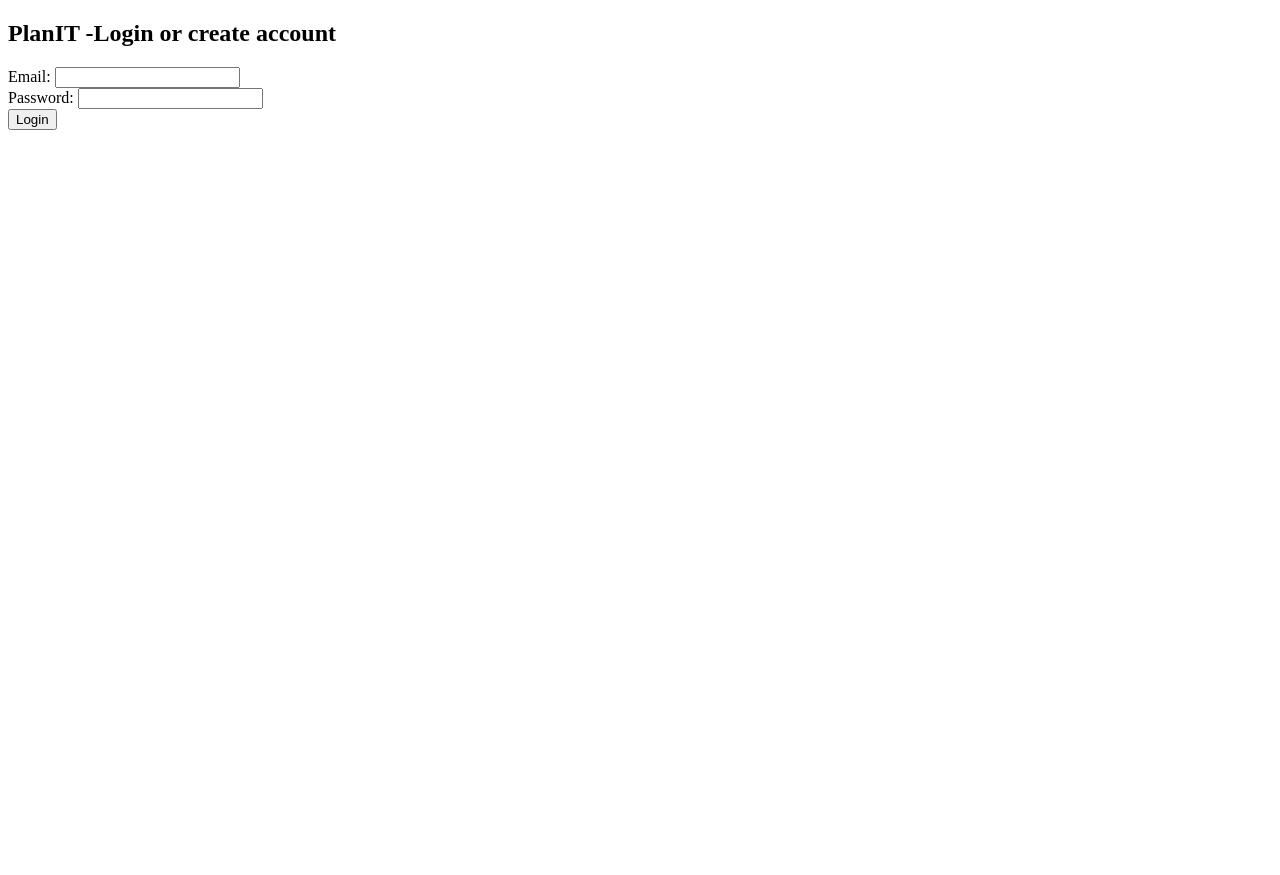
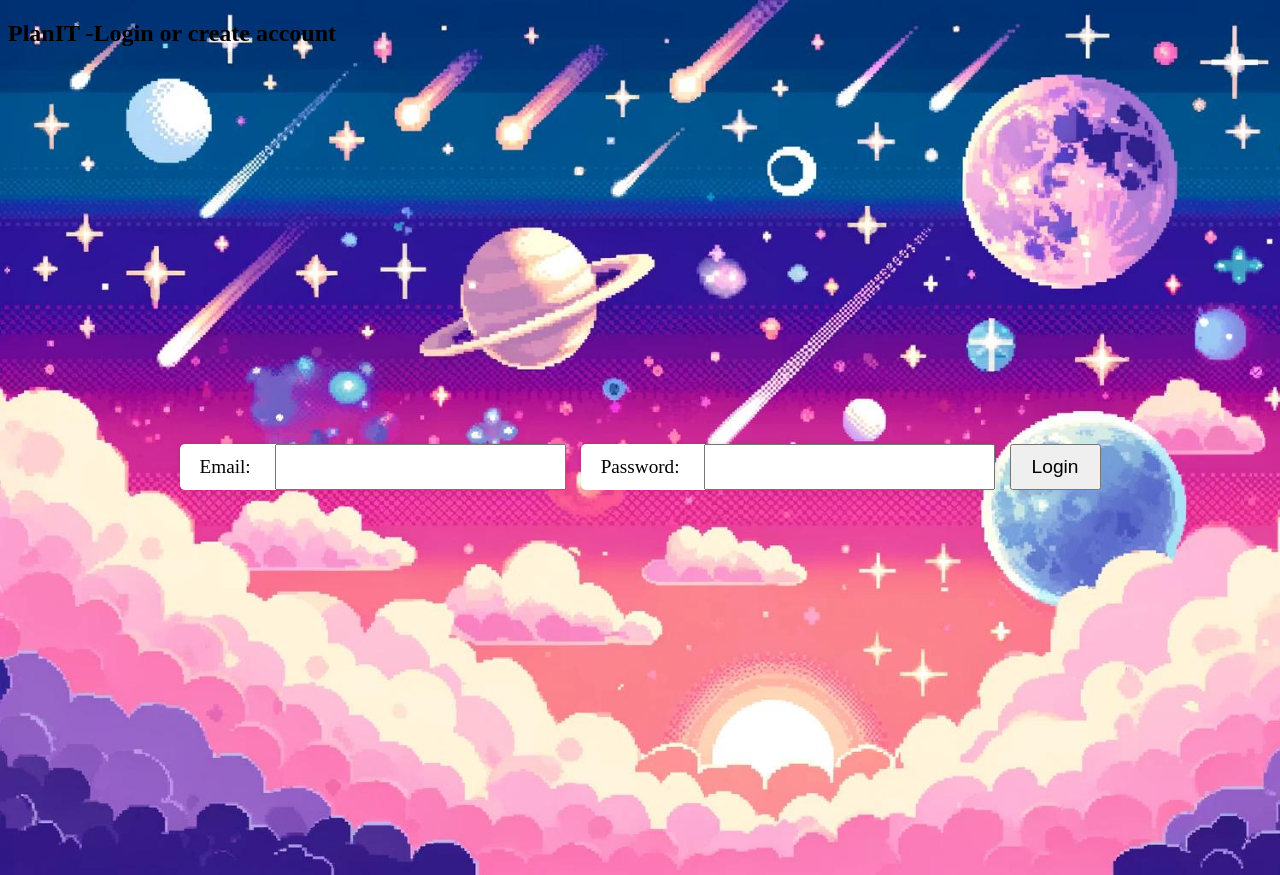
Before and after one commit to Saturn1a/PlanIT-WEB, a website: page public/login.html in a window 1280 px wide. Before the commit the page ends 800 px from the top, so only its background shows below. Drawn offline with Linux system fonts and the light colour scheme.

Commit message:
added styles for login

```diff
--- /dev/null
+++ b/public/css/styles.css
@@ -0,0 +1,32 @@
+/* Change background color of the body element */
+body {
+   /* background-color: #af537b;  /* Adjust this color code to your preference */
+   /* margin: 0;  /* Remove default margins for better centering */
+    background-image: url(../images/space_background_pixel_art.jpeg);
+    background-size: cover; /* Make the image fill the entire background */
+    background-repeat: no-repeat; /* Prevent the image from repeating */
+  }
+
+  label,
+input[type="email"],
+input[type="password"],
+button {
+  font-size: 1.2em;  /* Increase font size for form elements */
+  padding: 10px 20px;  /* Increase padding for better spacing */
+}
+
+  /* Center the entire content (form) horizontally */
+  #login-form {
+    display: flex;
+    justify-content: center;
+    align-items: center;
+    min-height: 100vh;  /* Set minimum height for full viewport height centering */
+    gap: 15px;
+  }
+
+  /* Optional: Center the content vertically within the form */
+  #login-form div {
+    border-radius: 5px;  /* Set rounded corner radius */
+    background-color: #fff;  /* Optional: Add a white background */
+    box-shadow: 0 0 5px rgba(0, 0, 0, 0.1);  /* Optional: Add subtle shadow */
+  }
--- a/public/login.html
+++ b/public/login.html
@@ -4,6 +4,7 @@
     <meta charset="UTF-8">
     <meta name="viewport" content="width=device-width, initial-scale=1.0">
     <title>Login</title>
+    <link rel="stylesheet" href="css/styles.css">
 </head>
 <body>
     <h2>PlanIT -Login or create account</h2>
```
Also changed, not shown: public/css/main.css (deleted), public/images/space_background_pixel_art.jpeg (added).
